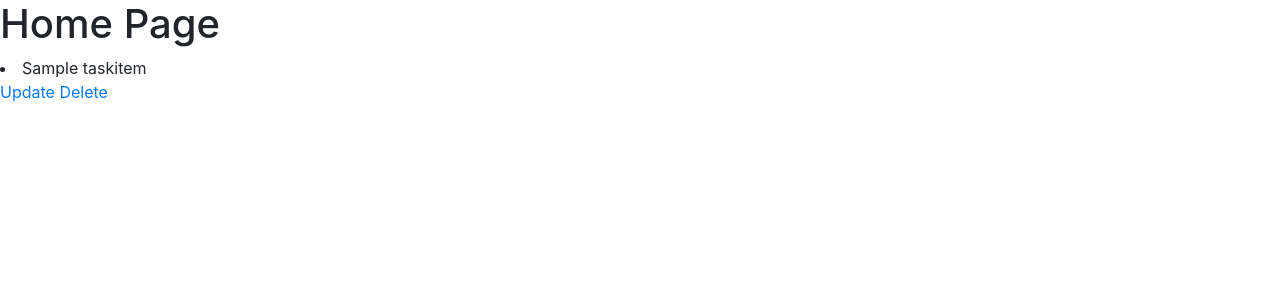
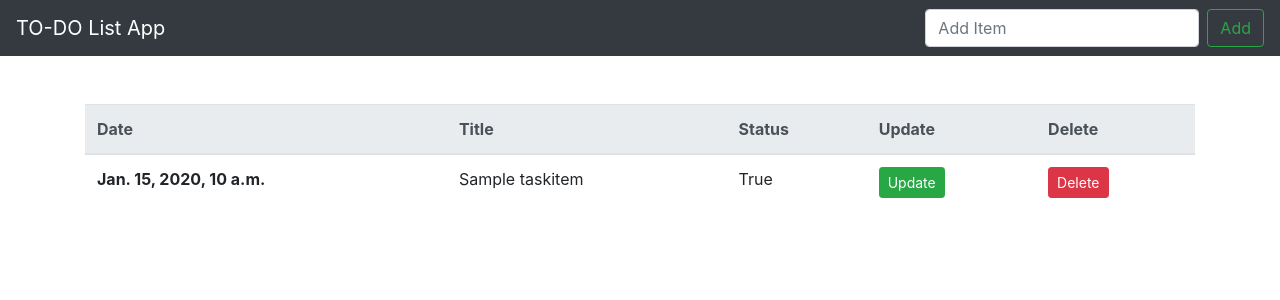
Before and after one commit to gianniskokkosis/django_todo_application, a Django app: page / in a window 1280 px wide. Shown: the top 300 px of the page. Run offline with Django 3.2, Linux system fonts and the light colour scheme; tables that the repository leaves empty hold one stand-in row (values such as "Sample post"); some libraries are stand-ins or nearby versions.

Commit message:
Update base.html and home.html
- Add a nav-bar in base.html

- Add a table in home.html in order the todo items to be printed with
this table format

```diff
--- a/todo_app/tasks/templates/tasks/base.html
+++ b/todo_app/tasks/templates/tasks/base.html
@@ -6,9 +6,18 @@
     <title></title>
   </head>
   <body>
-    {% block content %}
-    {% endblock content %}
-
+    <nav class="navbar navbar-dark bg-dark">
+      <a class="navbar-brand">TO-DO List App</a>
+      <form class="form-inline" action="add_item/" method='POST' name="todo_item">
+          {% csrf_token %}
+          <input class="form-control mr-sm-2" type="text" placeholder="Add Item" name="add_todo">
+          <button class="btn btn-outline-success my-2 my-sm-0" type="submit">Add</button>
+      </form>
+    </nav>
+    <div class="container mt-5">
+      {% block content %}
+      {% endblock content %}
+    </div>
     <script src="https://code.jquery.com/jquery-3.5.1.slim.min.js" integrity="sha384-DfXdz2htPH0lsSSs5nCTpuj/zy4C+OGpamoFVy38MVBnE+IbbVYUew+OrCXaRkfj" crossorigin="anonymous"></script>
     <script src="https://cdn.jsdelivr.net/npm/popper.js@1.16.1/dist/umd/popper.min.js" integrity="sha384-9/reFTGAW83EW2RDu2S0VKaIzap3H66lZH81PoYlFhbGU+6BZp6G7niu735Sk7lN" crossorigin="anonymous"></script>
     <script src="https://stackpath.bootstrapcdn.com/bootstrap/4.5.2/js/bootstrap.min.js" integrity="sha384-B4gt1jrGC7Jh4AgTPSdUtOBvfO8shuf57BaghqFfPlYxofvL8/KUEfYiJOMMV+rV" crossorigin="anonymous"></script>
--- a/todo_app/tasks/templates/tasks/home.html
+++ b/todo_app/tasks/templates/tasks/home.html
@@ -1,9 +1,24 @@
 {% extends 'tasks/base.html' %}
 {% block content %}
-    <h1>Home Page</h1>
-    {% for item in todos %}
-    <li>{{item.title}}</li>
-    <a href="#">Update</a>
-    <a href="#">Delete</a>
-    {% endfor %}
+  <table class="table">
+    <thead class="thead-light">
+      <tr>
+        <th scope="col">Date</th>
+        <th scope="col">Title</th>
+        <th scope="col">Status</th>
+        <th scope="col">Update</th>
+        <th scope="col">Delete</th>
+      </tr>
+    </thead>
+    <tbody>
+      {% for item in todos %}
+      <tr>
+        <th scope="row">{{ item.date_added }}</th>
+        <td>{{item.title}}</td>
+        <td>{{item.status_completed}}</td>
+        <td><a class="btn btn-sm btn-success" href="#">Update</a></td>
+        <td><a class="btn btn-sm btn-danger" href="#">Delete</a></td>
+      </tr>
+      {% endfor %}
+  </table>
 {% endblock content %}
```
